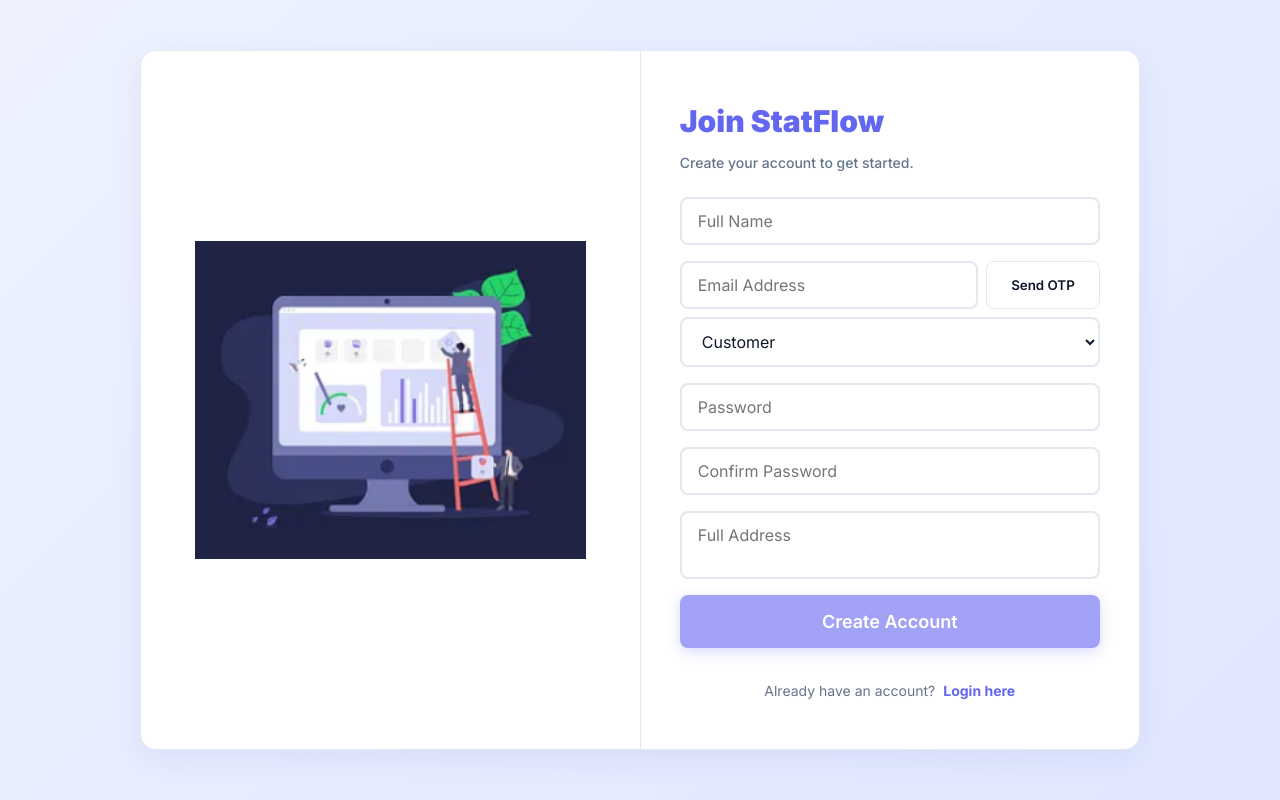
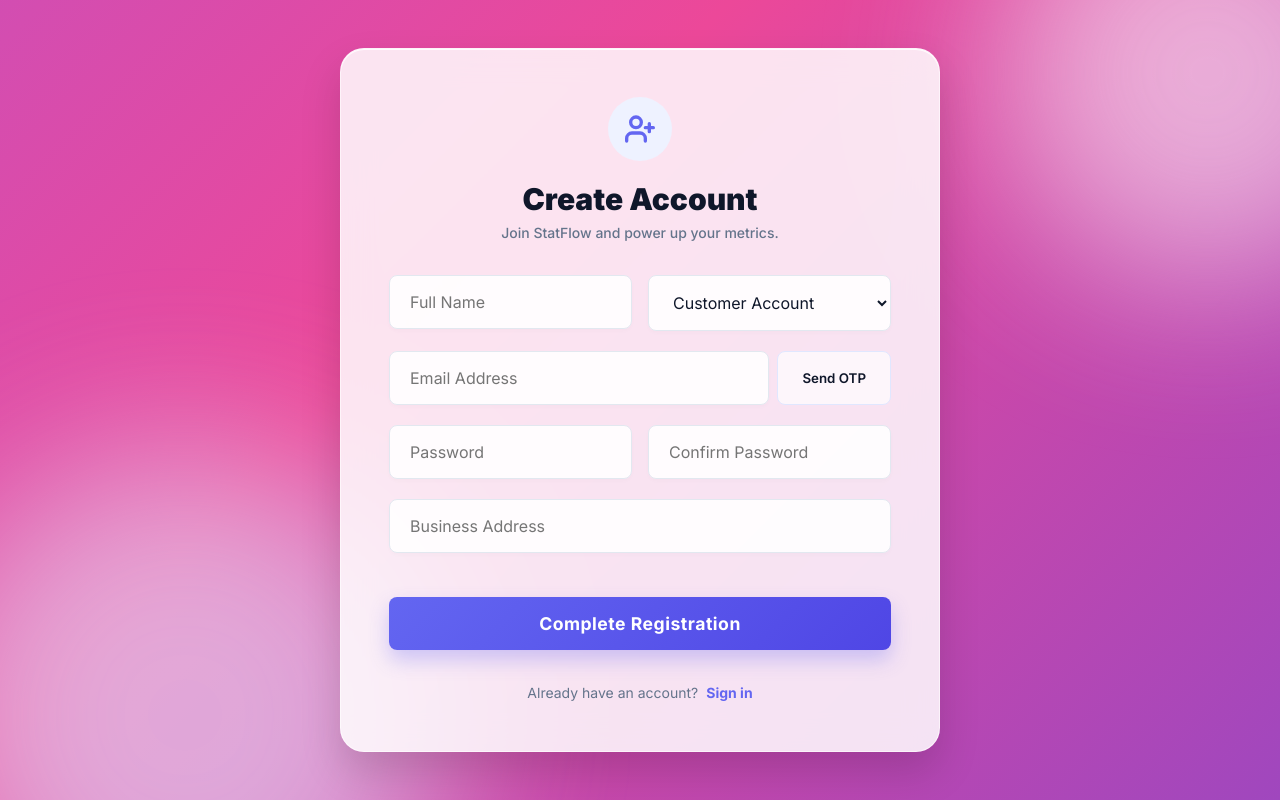
Before and after one commit to Tirth-1510/StatFlow, a React (Vite) app in the folder frontend/: page /register in a window 1280 px wide. Built offline with nearby package versions, Linux system fonts and the light colour scheme.

Commit message:
style: glassmorphic UI upgrade

```diff
--- a/frontend/src/App.css
+++ b/frontend/src/App.css
@@ -310,6 +310,126 @@ input, select, textarea {
   z-index: 50;
   padding: 1rem;
 }
+
+/* ================= NEW PREMIUM AUTH UI CLASSES ================= */
+
+/* Animated Hyper-Gradient Backgrounds */
+.auth-bg-animated {
+  background: linear-gradient(-45deg, #4f46e5, #ec4899, #8b5cf6, #3b82f6);
+  background-size: 400% 400%;
+  animation: gradientFlow 15s ease infinite;
+  display: flex;
+  justify-content: center;
+  align-items: center;
+  min-height: 100vh;
+  position: relative;
+}
+
+@keyframes gradientFlow {
+  0% { background-position: 0% 50%; }
+  50% { background-position: 100% 50%; }
+  100% { background-position: 0% 50%; }
+}
+
+/* Floating Glass Panels for Pro Tech Aesthetic */
+.glass-panel-pro {
+  background: rgba(255, 255, 255, 0.85); /* Highly translucent white */
+  backdrop-filter: blur(16px);
+  -webkit-backdrop-filter: blur(16px);
+  border: 1px solid rgba(255, 255, 255, 0.6);
+  box-shadow: 0 20px 40px rgba(0, 0, 0, 0.15), inset 0 1px 0 rgba(255, 255, 255, 0.9);
+  border-radius: var(--radius-xl);
+  padding: 3rem;
+  width: 100%;
+  max-width: 480px;
+  position: relative;
+  z-index: 10;
+  animation: floatUp 0.6s cubic-bezier(0.16, 1, 0.3, 1) forwards;
+}
+
+@keyframes floatUp {
+  0% { transform: translateY(40px); opacity: 0; }
+  100% { transform: translateY(0); opacity: 1; }
+}
+
+/* Specialized Fintech Auth Inputs */
+.auth-input-group {
+  margin-bottom: 1.25rem;
+}
+
+.auth-input {
+  width: 100%;
+  padding: 1rem 1.25rem;
+  background: rgba(255, 255, 255, 0.9);
+  border: 1px solid var(--color-border);
+  border-radius: var(--radius-md);
+  font-size: 1rem;
+  color: var(--color-text-main);
+  transition: all 0.3s cubic-bezier(0.4, 0, 0.2, 1);
+  box-shadow: 0 2px 4px rgba(0, 0, 0, 0.02);
+}
+
+.auth-input:focus {
+  border-color: var(--color-primary);
+  box-shadow: 0 0 0 4px rgba(99, 102, 241, 0.15), 0 4px 12px rgba(0, 0, 0, 0.05);
+  background: #ffffff;
+  outline: none;
+  transform: translateY(-1px);
+}
+
+/* Fancy Glowing Submit Button */
+.auth-btn {
+  width: 100%;
+  padding: 1rem;
+  border-radius: var(--radius-md);
+  background: linear-gradient(135deg, var(--color-primary) 0%, var(--color-primary-hover) 100%);
+  color: white;
+  font-weight: 700;
+  font-size: 1.1rem;
+  letter-spacing: 0.5px;
+  margin-top: 1.5rem;
+  border: none;
+  cursor: pointer;
+  box-shadow: 0 10px 20px rgba(99, 102, 241, 0.3);
+  transition: all 0.3s cubic-bezier(0.4, 0, 0.2, 1);
+}
+
+.auth-btn:hover {
+  transform: translateY(-2px);
+  box-shadow: 0 15px 25px rgba(99, 102, 241, 0.4);
+}
+
+.auth-btn:active {
+  transform: translateY(1px);
+}
+
+/* Floating Shapes in Background */
+.bg-shape {
+  position: absolute;
+  border-radius: 50%;
+  filter: blur(80px);
+  z-index: 1;
+  opacity: 0.6;
+}
+.shape-1 {
+  width: 400px; height: 400px;
+  background: #fdf2f8; /* Pink faint */
+  top: -100px; right: -100px;
+  animation: floatOrb 10s ease-in-out infinite alternate;
+}
+.shape-2 {
+  width: 500px; height: 500px;
+  background: #e0e7ff; /* Primary faint */
+  bottom: -200px; left: -100px;
+  animation: floatOrb 14s ease-in-out infinite alternate-reverse;
+}
+
+@keyframes floatOrb {
+  0% { transform: translate(0, 0) scale(1); }
+  100% { transform: translate(50px, -50px) scale(1.1); }
+}
+
+/* Responsive Modal Adjustments */
 .modal-content {
   background-color: var(--color-surface);
   border-radius: var(--radius-xl);
--- a/frontend/src/pages/Login.jsx
+++ b/frontend/src/pages/Login.jsx
@@ -18,22 +18,16 @@ const Login = () => {
     setError(null);
 
     try {
-      const res = await axios.post(
-        "/api/auth/login",
-        { email, password }
-      );
-
+      const res = await axios.post("/api/auth/login", { email, password });
       if (res.data.success) {
         await login(res.data.user, res.data.token);
         res.data.user.role === "admin"
           ? navigate("/admin-dashboard")
           : navigate("/customer-dashboard");
       } else {
-        // Use the specific message from the server if success is false but status is 200
         setError(res.data.message || "Invalid credentials");
       }
     } catch (err) {
-      // Use the specific message from the server for 404 or 401 errors
       setError(err.response?.data?.message || "Login failed");
     } finally {
       setLoading(false);
@@ -41,54 +35,45 @@ const Login = () => {
   };
 
   return (
-    <div className="flex items-center justify-center h-screen relative">
-      <div className="absolute w-full h-full" style={{ background: 'linear-gradient(135deg, var(--color-primary-faint) 0%, var(--color-primary-light) 100%)', zIndex: -1 }}></div>
-      <div className="card flex overflow-hidden" style={{ width: '90%', maxWidth: '1000px', height: '550px', boxShadow: 'var(--shadow-glass)' }}>
+    <div className="auth-bg-animated overflow-hidden">
+      {/* Background Floating Orbs */}
+      <div className="bg-shape shape-1"></div>
+      <div className="bg-shape shape-2"></div>
 
-        {/* LEFT SIDE */}
-        <div className="flex-col items-center justify-center" style={{ flex: 1, backgroundColor: 'var(--color-surface)', display: 'flex', borderRight: '1px solid var(--color-border)' }}>
-          <img
-            src="/login-illustration.png"
-            alt="Dashboard Illustration"
-            style={{ width: '80%' }}
-          />
+      <div className="glass-panel-pro">
+        <div className="flex-col items-center text-center w-full mb-8">
+          <div className="mb-4" style={{ background: 'var(--color-primary-faint)', padding: '1rem', borderRadius: '50%', display: 'inline-flex' }}>
+             <svg width="40" height="40" viewBox="0 0 24 24" fill="none" stroke="var(--color-primary)" strokeWidth="2.5" strokeLinecap="round" strokeLinejoin="round">
+                <path d="M3 3v18h18" /><path d="M18 17V9" /><path d="M13 17V5" /><path d="M8 17v-3" />
+             </svg>
+          </div>
+          <h2 className="text-3xl font-black text-main tracking-tight">Welcome Back</h2>
+          <p className="text-muted text-sm mt-2 font-medium">Log into StatFlow to continue.</p>
         </div>
 
-        {/* RIGHT SIDE */}
-        <div className="flex-col justify-center p-8" style={{ flex: 1, display: 'flex', backgroundColor: '#ffffff' }}>
-          <div style={{ maxWidth: '400px', width: '100%', margin: '0 auto' }}>
-            <h2 className="text-3xl font-black text-primary mb-2">
-              StatFlow
-            </h2>
-            <p className="text-muted text-sm mb-8 font-medium">
-              Your financial stats are always in a flow.
-            </p>
-
         {error && (
-              <div className="p-4 mb-6" style={{ backgroundColor: 'var(--color-danger-faint)', color: 'var(--color-danger)', borderRadius: 'var(--radius-md)', border: '1px solid var(--color-danger-light)', fontSize: '0.875rem', fontWeight: '500' }}>
+          <div className="p-4 mb-6" style={{ backgroundColor: 'var(--color-danger-faint)', color: 'var(--color-danger)', borderLeft: '4px solid var(--color-danger)', borderRadius: 'var(--radius-sm)', fontSize: '0.875rem', fontWeight: '600' }}>
             {error}
           </div>
         )}
 
-            <form onSubmit={handleSubmit} className="flex-col gap-4">
-              <div className="input-group">
-                <label className="input-label">Email</label>
+        <form onSubmit={handleSubmit} className="flex-col w-full relative z-10">
+          <div className="auth-input-group">
             <input
               type="email"
-                  className="input-field"
-                  placeholder="name@example.com"
+              className="auth-input"
+              placeholder="Email Address"
               value={email}
               onChange={(e) => setEmail(e.target.value)}
               required
             />
           </div>
 
-              <div className="input-group">
-                <label className="input-label">Password</label>
+          <div className="auth-input-group">
             <input
               type="password"
-                  className="input-field"
-                  placeholder="••••••••"
+              className="auth-input"
+              placeholder="Password"
               value={password}
               onChange={(e) => setPassword(e.target.value)}
               required
@@ -98,25 +83,22 @@ const Login = () => {
           <button
             type="submit"
             disabled={loading}
-                className="btn btn-primary w-full mt-4"
-                style={{ padding: '1rem', fontSize: '1rem' }}
+            className="auth-btn"
           >
-                {loading ? "Logging in..." : "Login"}
+            {loading ? "Authenticating..." : "Sign In"}
           </button>
         </form>
 
-            <p className="text-center text-muted text-sm mt-8">
-              Don’t have an account?
+        <p className="text-center text-muted text-sm mt-8 relative z-10">
+          Don't have an account?
           <span
-                className="text-primary font-bold ml-2"
+            className="text-primary font-bold ml-2 transition-fast"
             style={{ cursor: 'pointer' }}
             onClick={() => navigate("/register")}
           >
-                Sign up here
+            Create one now
           </span>
         </p>
-          </div>
-        </div>
       </div>
     </div>
   );
--- a/frontend/src/pages/Register.jsx
+++ b/frontend/src/pages/Register.jsx
@@ -10,10 +10,10 @@ const Register = () => {
     confirmPassword: "",
     role: "customer",
     address: "",
-    otp: "", // New OTP field
+    otp: "",
   });
 
-  const [isOtpSent, setIsOtpSent] = useState(false); // Track if OTP was sent
+  const [isOtpSent, setIsOtpSent] = useState(false);
   const [error, setError] = useState(null);
   const [loading, setLoading] = useState(false);
 
@@ -23,7 +23,6 @@ const Register = () => {
     setFormData({ ...formData, [e.target.name]: e.target.value });
   };
 
-  // --- STEP 1: REQUEST OTP ---
   const handleSendOtp = async () => {
     if (!formData.email) return setError("Please enter your email first");
 
@@ -35,7 +34,7 @@ const Register = () => {
       });
       if (res.data.success) {
         setIsOtpSent(true);
-        alert("OTP sent to your email!");
+        // Alert replaced with smoother UI state handling below
       }
     } catch (err) {
       setError(err.response?.data?.message || "Failed to send OTP");
@@ -44,7 +43,6 @@ const Register = () => {
     }
   };
 
-  // --- STEP 2: VERIFY & REGISTER ---
   const handleSubmit = async (e) => {
     e.preventDefault();
     setLoading(true);
@@ -63,7 +61,6 @@ const Register = () => {
     try {
       const res = await axios.post("/api/auth/register", formData);
       if (res.data.success) {
-        alert("Registration Successful! Please Login.");
         navigate("/login");
       }
     } catch (err) {
@@ -74,46 +71,60 @@ const Register = () => {
   };
 
   return (
-    <div className="flex items-center justify-center h-screen relative" style={{ padding: '2rem 0' }}>
-      <div className="absolute w-full h-full" style={{ background: 'linear-gradient(135deg, var(--color-primary-faint) 0%, var(--color-primary-light) 100%)', zIndex: -1, top: 0, left: 0 }}></div>
-      <div className="card flex overflow-hidden" style={{ width: '90%', maxWidth: '1000px', minHeight: '700px', height: 'auto', boxShadow: 'var(--shadow-glass)' }}>
+    <div className="auth-bg-animated overflow-hidden" style={{ overflowY: 'auto' }}>
+      <div className="bg-shape shape-1"></div>
+      <div className="bg-shape shape-2"></div>
 
-        {/* LEFT SIDE ILLUSTRATION */}
-        <div className="flex-col items-center justify-center p-8" style={{ flex: 1, backgroundColor: 'var(--color-surface)', display: 'flex', borderRight: '1px solid var(--color-border)' }}>
-          <img src="/login-illustration.png" alt="Register" style={{ width: '90%' }} />
+      <div className="glass-panel-pro" style={{ maxWidth: '600px', margin: '3rem auto' }}>
+
+        <div className="flex-col items-center text-center w-full mb-8">
+           <div className="mb-4" style={{ background: 'var(--color-primary-faint)', padding: '1rem', borderRadius: '50%', display: 'inline-flex' }}>
+             <svg width="32" height="32" viewBox="0 0 24 24" fill="none" stroke="var(--color-primary)" strokeWidth="2.5" strokeLinecap="round" strokeLinejoin="round">
+                <path d="M16 21v-2a4 4 0 0 0-4-4H6a4 4 0 0 0-4 4v2" /><circle cx="9" cy="7" r="4" /><path d="M19 8v6" /><path d="M22 11h-6" />
+             </svg>
+          </div>
+          <h2 className="text-3xl font-black text-main tracking-tight">Create Account</h2>
+          <p className="text-muted text-sm mt-2 font-medium">Join StatFlow and power up your metrics.</p>
         </div>
 
-        {/* RIGHT SIDE FORM */}
-        <div className="flex-col p-8" style={{ flex: 1, display: 'flex', backgroundColor: '#ffffff', overflowY: 'auto' }}>
-          <div style={{ maxWidth: '420px', width: '100%', margin: 'auto' }}>
-            <h2 className="text-3xl font-black text-primary mb-2">Join StatFlow</h2>
-            <p className="text-muted text-sm mb-6 font-medium">Create your account to get started.</p>
-
         {error && (
-              <div className="p-4 mb-4" style={{ backgroundColor: 'var(--color-danger-faint)', color: 'var(--color-danger)', borderRadius: 'var(--radius-md)', border: '1px solid var(--color-danger-light)', fontSize: '0.875rem', fontWeight: '500', textAlign: 'center' }}>
+          <div className="p-4 mb-6" style={{ backgroundColor: 'var(--color-danger-faint)', color: 'var(--color-danger)', borderLeft: '4px solid var(--color-danger)', borderRadius: 'var(--radius-sm)', fontSize: '0.875rem', fontWeight: '600' }}>
             {error}
           </div>
         )}
 
-            <form onSubmit={handleSubmit} className="flex-col gap-4">
-              <div className="input-group mb-2">
+        <form onSubmit={handleSubmit} className="flex-col w-full relative z-10">
+
+          <div className="flex gap-4">
+            <div className="auth-input-group" style={{ flex: 1 }}>
               <input
                 type="text"
                 name="name"
                 placeholder="Full Name"
-                  className="input-field"
+                className="auth-input"
                 onChange={handleChange}
                 required
               />
             </div>
+            <div className="auth-input-group" style={{ flex: 1 }}>
+              <select
+                name="role"
+                value={formData.role}
+                className="auth-input"
+                onChange={handleChange}
+              >
+                <option value="customer">Customer Account</option>
+                <option value="admin">Admin Account</option>
+              </select>
+            </div>
+          </div>
 
-              {/* Email Row with Send OTP Button */}
-              <div className="flex gap-2" style={{ marginBottom: '0.5rem' }}>
+          <div className="flex gap-2 auth-input-group">
             <input
               type="email"
               name="email"
               placeholder="Email Address"
-                  className="input-field"
+              className="auth-input"
               style={{ flex: 1, marginBottom: 0 }}
               onChange={handleChange}
               disabled={isOtpSent}
@@ -125,70 +136,59 @@ const Register = () => {
                 onClick={handleSendOtp}
                 disabled={loading}
                 className="btn btn-outline"
-                    style={{ whiteSpace: 'nowrap' }}
+                style={{ whiteSpace: 'nowrap', backgroundColor: 'rgba(255,255,255,0.7)', border: '1px solid var(--color-primary-light)' }}
               >
-                    {loading ? "..." : "Send OTP"}
+                {loading ? "Wait..." : "Send OTP"}
               </button>
             )}
           </div>
 
-              {/* OTP Field (Only shows after sending OTP) */}
           {isOtpSent && (
-                <div className="input-group mb-2">
+            <div className="auth-input-group animate-fade-in">
               <input
                 type="text"
                 name="otp"
                 placeholder="Enter 6-Digit OTP"
-                    className="input-field text-center font-bold text-xl text-primary"
-                    style={{ letterSpacing: '0.5em', borderColor: 'var(--color-primary)' }}
+                className="auth-input text-center font-black text-xl text-primary mt-2"
+                style={{ letterSpacing: '0.6em' }}
                 onChange={handleChange}
                 maxLength="6"
                 required
               />
+              <p className="text-xs text-center text-success mt-2 font-bold">OTP sent successfully. Check your logs/email.</p>
             </div>
           )}
 
-              <div className="input-group mb-2">
-                <select
-                  name="role"
-                  value={formData.role}
-                  className="input-field"
-                  onChange={handleChange}
-                >
-                  <option value="customer">Customer</option>
-                  <option value="admin">Admin</option>
-                </select>
-              </div>
-
-              <div className="input-group mb-2">
+          <div className="flex gap-4">
+            <div className="auth-input-group" style={{ flex: 1 }}>
               <input
                 type="password"
                 name="password"
                 placeholder="Password"
-                  className="input-field"
+                className="auth-input"
                 onChange={handleChange}
                 required
               />
             </div>
 
-              <div className="input-group mb-2">
+            <div className="auth-input-group" style={{ flex: 1 }}>
               <input
                 type="password"
                 name="confirmPassword"
                 placeholder="Confirm Password"
-                  className="input-field"
+                className="auth-input"
                 onChange={handleChange}
                 required
               />
             </div>
+          </div>
 
-              <div className="input-group mb-4">
-                <textarea
+          <div className="auth-input-group">
+            <input
+              type="text"
               name="address"
-                  placeholder="Full Address"
-                  rows="2"
-                  className="input-field"
-                  style={{ resize: 'none' }}
+              placeholder="Business Address"
+              className="auth-input"
               onChange={handleChange}
               required
             />
@@ -197,21 +197,23 @@ const Register = () => {
           <button
             type="submit"
             disabled={loading || !isOtpSent}
-                className="btn btn-primary w-full"
-                style={{ padding: '1rem', fontSize: '1.125rem' }}
+            className="auth-btn"
           >
-                {loading ? "Processing..." : "Create Account"}
+            {loading ? "Processing..." : "Complete Registration"}
           </button>
         </form>
 
-            <p className="text-center text-muted text-sm mt-8">
+        <p className="text-center text-muted text-sm mt-8 relative z-10">
           Already have an account?
-              <span className="text-primary font-bold ml-2" style={{ cursor: 'pointer' }} onClick={() => navigate("/login")}>
-                Login here
+          <span
+            className="text-primary font-bold ml-2 transition-fast"
+            style={{ cursor: 'pointer' }}
+            onClick={() => navigate("/login")}
+          >
+            Sign in
           </span>
         </p>
-          </div>
-        </div>
+
       </div>
     </div>
   );
```
Lines whose indentation alone changed are shown as unchanged.
